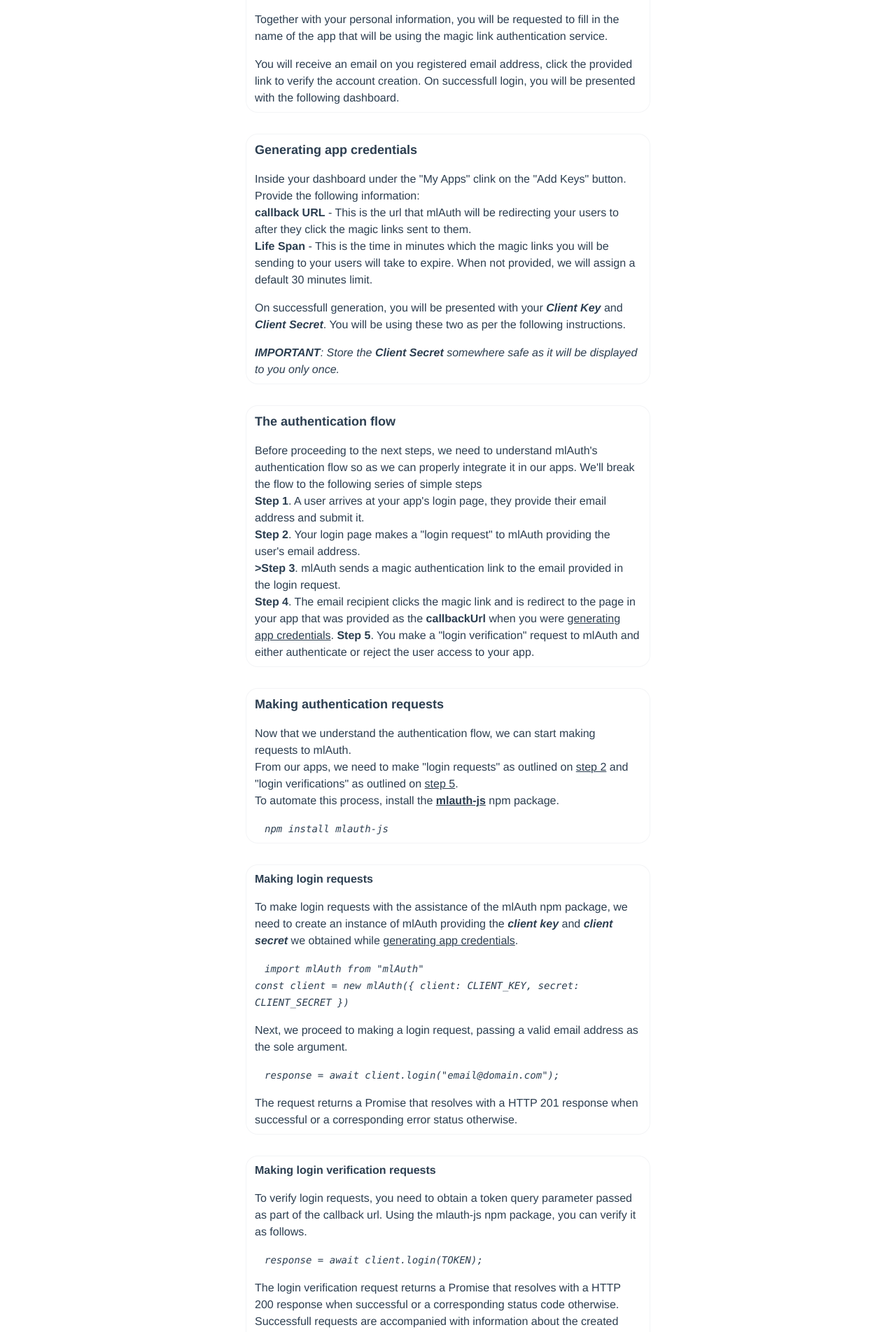
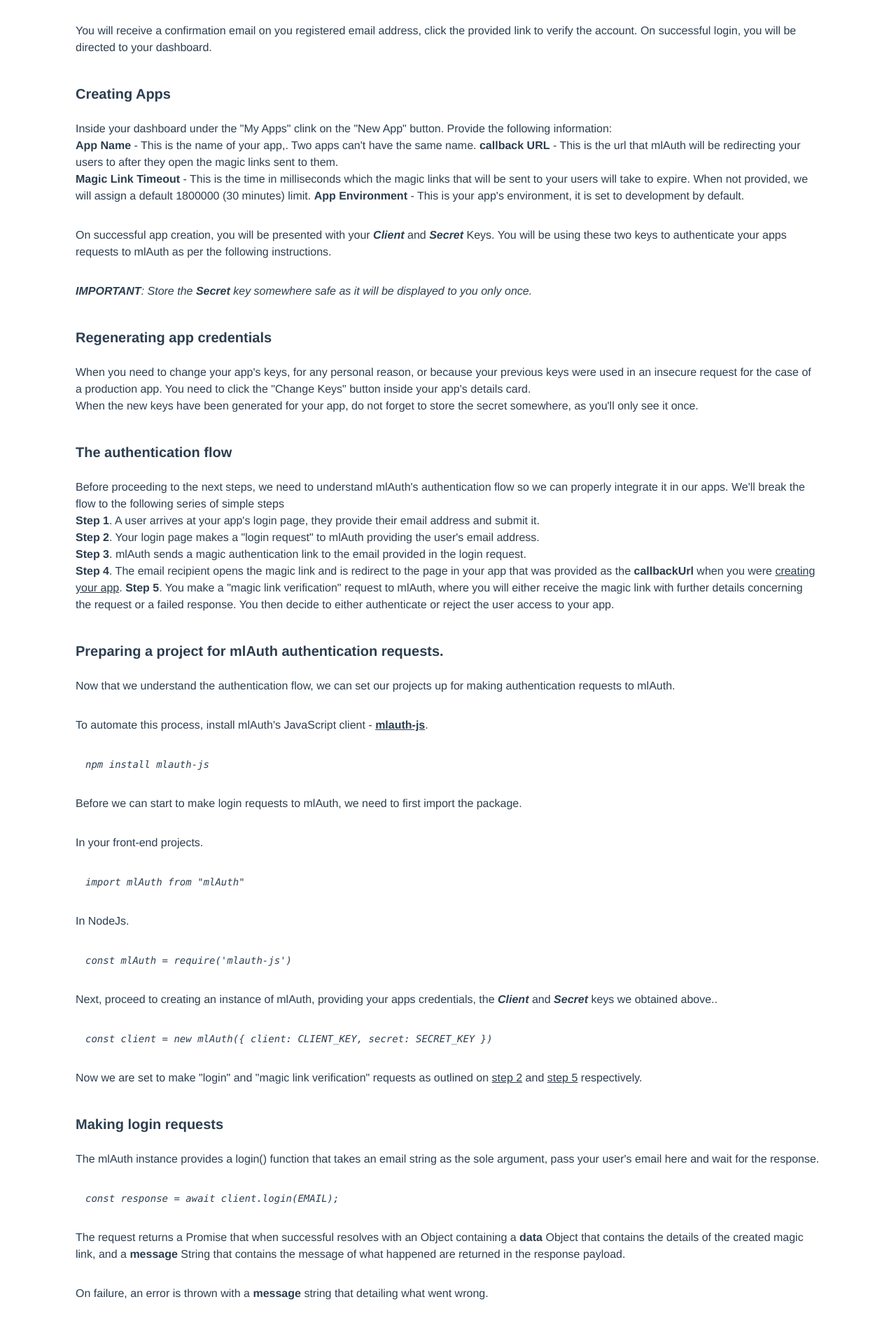
Before and after one commit to xinnks/mlAuth-client, a Vue app: page /docs in a window 1280 px wide. Shown: the part 500-2403 px from the top of the page at 70% size. Built offline with nearby package versions, Linux system fonts and the light colour scheme; no server answers.

Commit message:
improvement: Wrap the documentation page in the public pages layout

```diff
--- a/src/views/documentation.vue
+++ b/src/views/documentation.vue
@@ -1,29 +1,32 @@
 <script setup>
-  import page from './../layouts/page.vue'
+import PublicPage from "./../layouts/publicPage.vue";
 </script>
 
 <template>
-  <page>
-    <template #icon>
-      <svg xmlns="http://www.w3.org/2000/svg" viewBox="0 0 24 24" class="fill-current w-5 h-5"><path fill="none" d="M0 0h24v24H0z"/><path d="M19 22H5a3 3 0 0 1-3-3V3a1 1 0 0 1 1-1h14a1 1 0 0 1 1 1v12h4v4a3 3 0 0 1-3 3zm-1-5v2a1 1 0 0 0 2 0v-2h-2zm-2 3V4H4v15a1 1 0 0 0 1 1h11zM6 7h8v2H6V7zm0 4h8v2H6v-2zm0 4h5v2H6v-2z"/></svg>
-    </template>
-    <template #title>Documentation</template>
-    <template #page>
+  <public-page>
+    <div class="px-5 md:px-16 xl:px-24 py-24 bg-white dark:bg-gray-800 dark:text-white">
 
-        <div class="mt-4 w-full px-3 py-2 rounded-2xl bg-white dark:bg-gray-800">
-          <h2 class="text-xl font-bold">Table of contents</h2>
+      <div class="mt-4 w-full px-3 py-2">
+        <h1 class="text-3xl xl:text-4xl font-bold">Documentation</h1>
+      </div>
+
+      <div class="mt-4 w-full px-3 py-2">
+        <h2 class="text-xl xl:text-2xl font-bold">Table of contents</h2>
         <ul class="font-400 pl-4 dark:text-primary">
           <li>
             <a href="#creating-an-account">Creating an account</a>
           </li>
           <li>
-              <a href="#generating-app-credentials">Generating app credentials</a>
+            <a href="#creating-apps">Creating apps</a>
+          </li>
+          <li>
+            <a href="#generating-new-app-credentials">Generating new app credentials</a>
           </li>
           <li>
             <a href="#the -authentication-flow">The authentication flow</a>
           </li>
           <li>
-              <a href="#making-authentication-requests">Making authentication requests</a>
+            <a href="#authentication-preparation">Preparing a project for mlAuth authentication requests</a>
             <ul class="pl-4">
               <li>
                 <a href="#making-login-requests">Making login requests</a>
@@ -36,54 +39,63 @@
         </ul>
       </div>
 
-        <div class="mt-4 w-full ring-1 ring-gray-100 px-3 py-2 rounded-2xl bg-white dark:bg-gray-800 dark:bg-gray-800">
-          <h3 class="text-lg font-semibold" id="creating-an-account">Creating an account</h3>
+      <div class="mt-4 w-full px-3 py-2">
+        <h3 class="text-lg xl:text-xl font-semibold" id="creating-an-account">Creating an account</h3>
         <p>
           To authenticate users in your project with magic links you need to first <router-link to="/register">create an account</router-link>.
         </p>
         <p>
-            Together with your personal information, you will be requested to fill in the name of the app that will be using the magic link authentication service.
-          </p>
-          <p>
-            You will receive an email on you registered email address, click the provided link to verify the account creation.
-            On successfull login, you will be presented with the following dashboard.
+          You will receive a confirmation email on you registered email address, click the provided link to verify the account.
+          On successful login, you will be directed to your dashboard.
         </p>
       </div>
 
-        <div class="mt-4 w-full ring-1 ring-gray-100 px-3 py-2 rounded-2xl bg-white dark:bg-gray-800">
-          <h3 class="text-lg font-semibold" id="generating-app-credentials">Generating app credentials</h3>
+      <div class="mt-4 w-full px-3 py-2">
+        <h3 class="text-lg xl:text-xl font-semibold" id="creating-apps">Creating Apps</h3>
         <p>
-            Inside your dashboard under the "My Apps" clink on the "Add Keys" button.
+          Inside your dashboard under the "My Apps" clink on the "New App" button.
           Provide the following information: <br>
-            <strong>callback URL</strong> - This is the url that mlAuth will be redirecting your users to after they click the magic links sent to them. <br>
-            <strong>Life Span</strong> - This is the time in minutes which the magic links you will be sending to your users will take to expire. When not provided, we will assign a default 30 minutes limit.
+          <strong>App Name</strong> - This is the name of your app,. Two apps can't have the same name.
+          <strong>callback URL</strong> - This is the url that mlAuth will be redirecting your users to after they open the magic links sent to them. <br>
+          <strong>Magic Link Timeout</strong> - This is the time in milliseconds which the magic links that will be sent to your users will take to expire. When not provided, we will assign a default 1800000 (30 minutes) limit.
+          <strong>App Environment</strong> - This is your app's environment, it is set to development by default.
         </p>
         <p>
-          On successfull generation, you will be presented with your <strong><i>Client Key</i></strong> and <strong><i>Client Secret</i></strong>. You will be using these two as per the following instructions. <br>
+          On successful app creation, you will be presented with your <strong><i>Client</i></strong> and <strong><i>Secret</i></strong> Keys. You will be using these two keys to authenticate your apps requests to mlAuth as per the following instructions. <br>
         </p>
         <p>
-            <i><strong>IMPORTANT</strong>: Store the <strong>Client Secret</strong> somewhere safe as it will be displayed to you only once.</i>
+          <i><strong>IMPORTANT</strong>: Store the <strong>Secret</strong> key somewhere safe as it will be displayed to you only once.</i>
         </p>
       </div>
 
-        <div class="mt-4 w-full ring-1 ring-gray-100 px-3 py-2 rounded-2xl bg-white dark:bg-gray-800">
-          <h3 class="text-lg font-semibold" id="the -authentication-flow">The authentication flow</h3>
+      <div class="mt-4 w-full px-3 py-2">
+        <h3 class="text-lg xl:text-xl font-semibold" id="generating-new-app-credentials">Regenerating app credentials</h3>
         <p>
-            Before proceeding to the next steps, we need to understand mlAuth's authentication flow so as we can properly integrate it in our apps. We'll break the flow to the following series of simple steps<br>
-            <strong id="step-1">Step 1</strong>. A user arrives at your app's login page, they provide their email address and submit it. <br>
-            <strong id="step-2">Step 2</strong>. Your login page makes a "login request" to mlAuth providing the user's email address. <br>
-            <strong id="step-3">>Step 3</strong>. mlAuth sends a magic authentication link to the email provided in the login request. <br>
-            <strong id="step-4">Step 4</strong>. The email recipient clicks the magic link and is redirect to the page in your app that was provided as the <strong>callbackUrl</strong> when you were <a href="#generating-app-credentials">generating app credentials</a>.
-            <strong id="step-5">Step 5</strong>. You make a "login verification" request to mlAuth and either authenticate or reject the user access to your app.
+          When you need to change your app's keys, for any personal reason, or because your previous keys were used in an insecure request for the case of a production app. You need to click the "Change Keys" button inside your app's details card.
+          <br>
+          When the new keys have been generated for your app, do not forget to store the secret somewhere, as you'll only see it once.
         </p>
       </div>
 
-        <div class="mt-4 w-full ring-1 ring-gray-100 px-3 py-2 rounded-2xl bg-white dark:bg-gray-800">
-          <h3 class="text-lg font-semibold" id="making-authentication-requests">Making authentication requests</h3>
+      <div class="mt-4 w-full px-3 py-2">
+        <h3 class="text-lg xl:text-xl font-semibold" id="the -authentication-flow">The authentication flow</h3>
         <p>
-            Now that we understand the authentication flow, we can start making requests to mlAuth. <br>
-            From our apps, we need to make "login requests" as outlined on <a href="step-2">step 2</a> and "login verifications" as outlined on <a href="step-5">step 5</a>. <br>
-            To automate this process, install the <a href="npmjs.com/package/mlauth-js"><strong>mlauth-js</strong></a> npm package.
+          Before proceeding to the next steps, we need to understand mlAuth's authentication flow so we can properly integrate it in our apps. We'll break the flow to the following series of simple steps<br>
+          <strong id="step-1">Step 1</strong>. A user arrives at your app's login page, they provide their email address and submit it. <br>
+          <strong id="step-2">Step 2</strong>. Your login page makes a "login request" to mlAuth providing the user's email address. <br>
+          <strong id="step-3">Step 3</strong>. mlAuth sends a magic authentication link to the email provided in the login request. <br>
+          <strong id="step-4">Step 4</strong>. The email recipient opens the magic link and is redirect to the page in your app that was provided as the <strong>callbackUrl</strong> when you were <a href="#creating-apps">creating your app</a>.
+          <strong id="step-5">Step 5</strong>. You make a "magic link verification" request to mlAuth, where you will either receive the magic link with further details concerning the request or a failed response. You then decide to either authenticate or reject the user access to your app.
+        </p>
+      </div>
+
+      <div class="mt-4 w-full px-3 py-2">
+        <h3 class="text-lg xl:text-xl font-semibold" id="authentication-preparation">Preparing a project for mlAuth authentication requests.</h3>
+        <p>
+          Now that we understand the authentication flow, we can set our projects up for making authentication requests to mlAuth. <br>
+        </p>
+        <p>
+          To automate this process, install mlAuth's JavaScript client - <a href="https://npmjs.com/package/mlauth-js"><strong>mlauth-js</strong></a>.
         </p>
         <p>
           <em>
@@ -92,64 +104,97 @@
             </code>
           </em>
         </p>
-        </div>
-
-        <div class="mt-4 w-full ring-1 ring-gray-100 px-3 py-2 rounded-2xl bg-white dark:bg-gray-800">
-          <h4 class="font-semibold" id="making-login-requests">Making login requests</h4>
         <p>
-            To make login requests with the assistance of the mlAuth npm package, we need to create an instance of mlAuth providing the <strong><i>client key</i></strong> and <strong><i>client secret</i></strong> we obtained while <a href="#generating-app-credentials">generating app credentials</a>.
+          Before we can start to make login requests to mlAuth, we need to first import the package.
+        </p>
+        <p>
+          In your front-end projects.
         </p>
         <p>
           <em>
             <code>
               import mlAuth from "mlAuth"
-                <br>
+            </code>
+          </em>
+        </p>
+        <p>
+          In NodeJs.
+        </p>
+        <p>
+          <em>
+            <code>
+              const mlAuth = require('mlauth-js')
+            </code>
+          </em>
+        </p>
+        <p>
+          Next, proceed to creating an instance of mlAuth, providing your apps credentials, the <strong><i>Client</i></strong> and <strong><i>Secret</i></strong> keys we obtained above..
+        </p>
+        <p>
+          <em>
+            <code>
               const client = new mlAuth({
               client: CLIENT_KEY,
-                  secret: CLIENT_SECRET
+              secret: SECRET_KEY
               })
             </code>
           </em>
         </p>
         <p>
-            Next, we proceed to making a login request, passing a valid email address as the sole argument.
+          Now we are set to make "login" and "magic link verification" requests as outlined on <a href="step-2">step 2</a> and <a href="step-5">step 5</a> respectively.
+        </p>
+      </div>
+
+      <div class="mt-4 w-full px-3 py-2">
+        <h4 class="text-lg xl:text-xl font-semibold" id="making-login-requests">Making login requests</h4>
+        <p>
+          The mlAuth instance provides a login() function that takes an email string as the sole argument, pass your user's email here and wait for the response.
         </p>
         <p>
           <em>
             <code>
-                response = await client.login("email@domain.com");
+              const response = await client.login(EMAIL);
             </code>
           </em>
         </p>
         <p>
-            The request returns a Promise that resolves with a HTTP 201 response when successful or a corresponding error status otherwise.
+          The request returns a Promise that when successful resolves with an Object containing a <strong>data</strong> Object that contains the details of the created magic link, and a <strong>message</strong> String that contains the message of what happened are returned in the response payload.
+        </p>
+        <p>
+          On failure, an error is thrown with a <strong>message</strong> string that detailing what went wrong.
         </p>
       </div>
 
-        <div class="mt-4 w-full ring-1 ring-gray-100 px-3 py-2 rounded-2xl bg-white dark:bg-gray-800">
-          <h4 class="font-semibold" id="making-login-verification-requests">Making login verification requests</h4>
+      <div class="mt-4 w-full px-3 py-2">
+        <h4 class="text-lg xl:text-xl font-semibold" id="making-login-verification-requests">Making login verification requests</h4>
         <p>
-            To verify login requests, you need to obtain a token query parameter passed as part of the callback url.
-            Using the mlauth-js npm package, you can verify it as follows.
+          When a user opens the magic link provided in the email sent to them, they will be redirected to the route specified on the callbackUrl field you provided while creating your app.
+          <br>
+          To verify magic links, you need to first obtain the token which is passed as a query named 'token' on the callback url.
+          Then proceed to verifying that token using the verify() method of the previously created mlAuth instance.
         </p>
         <p>
           <em>
             <code>
-                response = await client.login(TOKEN);
+              const response = await client.verify(TOKEN);
             </code>
           </em>
         </p>
         <p>
-            The login verification request returns a Promise that resolves with a HTTP 200 response when successful or a corresponding status code otherwise. Successfull requests are accompanied with information about the created magic link.
+          The verification request returns a Promise that when successful, resolves with an Object with two properties, a <strong>magicLink</strong> Object that contains the details of the magic link, the magic link's properties contain the email of the user that the magic link was sent to, the secong property is a <strong>message</strong> String that contains the message detailing what happened.
+        </p>
+        <p>
+          On failure, an error is thrown with a <strong>message</strong> string that detailing what went wrong.
         </p>
       </div>
-    </template>
-  </page>
+    </div>
+  </public-page>
 </template>
 
 <style scoped>
 p {
   margin-top: 1em;
+  padding: 0.5em 0 0.5em
 }
 ul {
   list-style: circle;
```
Lines whose indentation alone changed are shown as unchanged.
